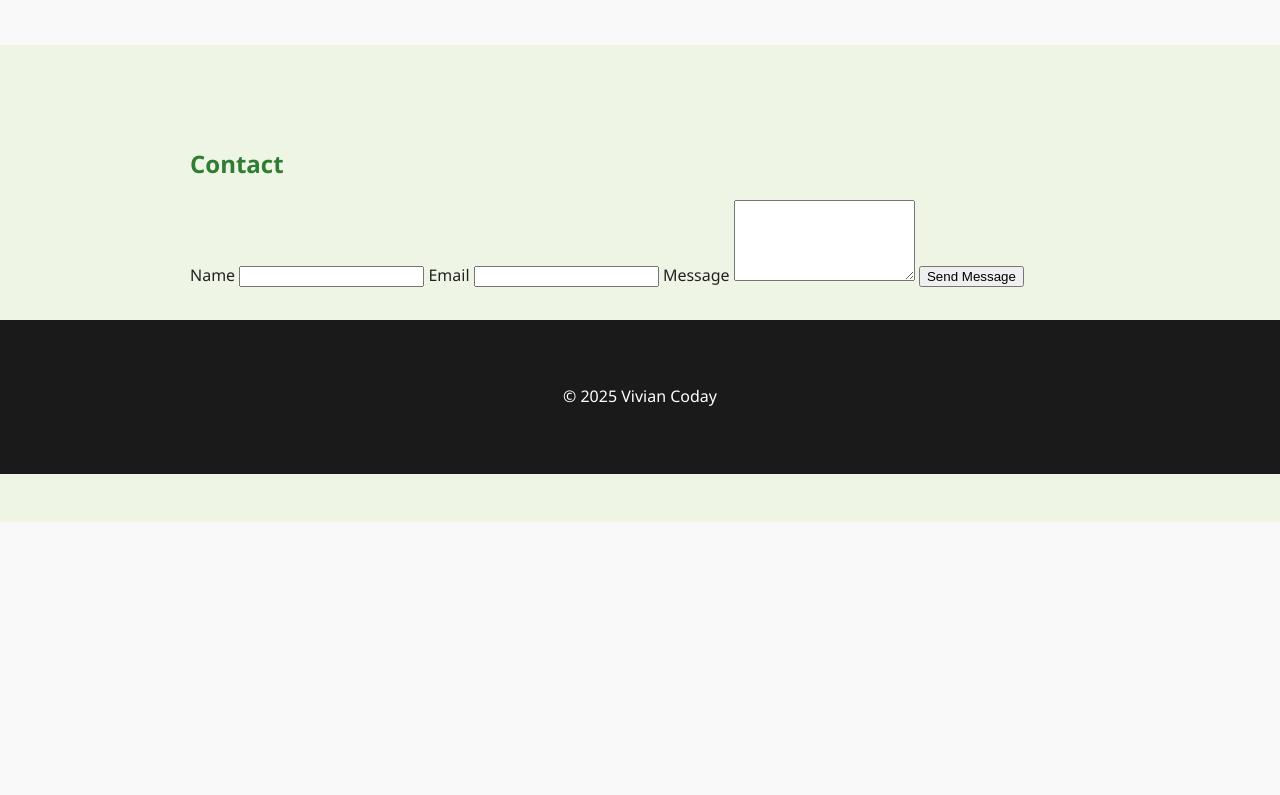
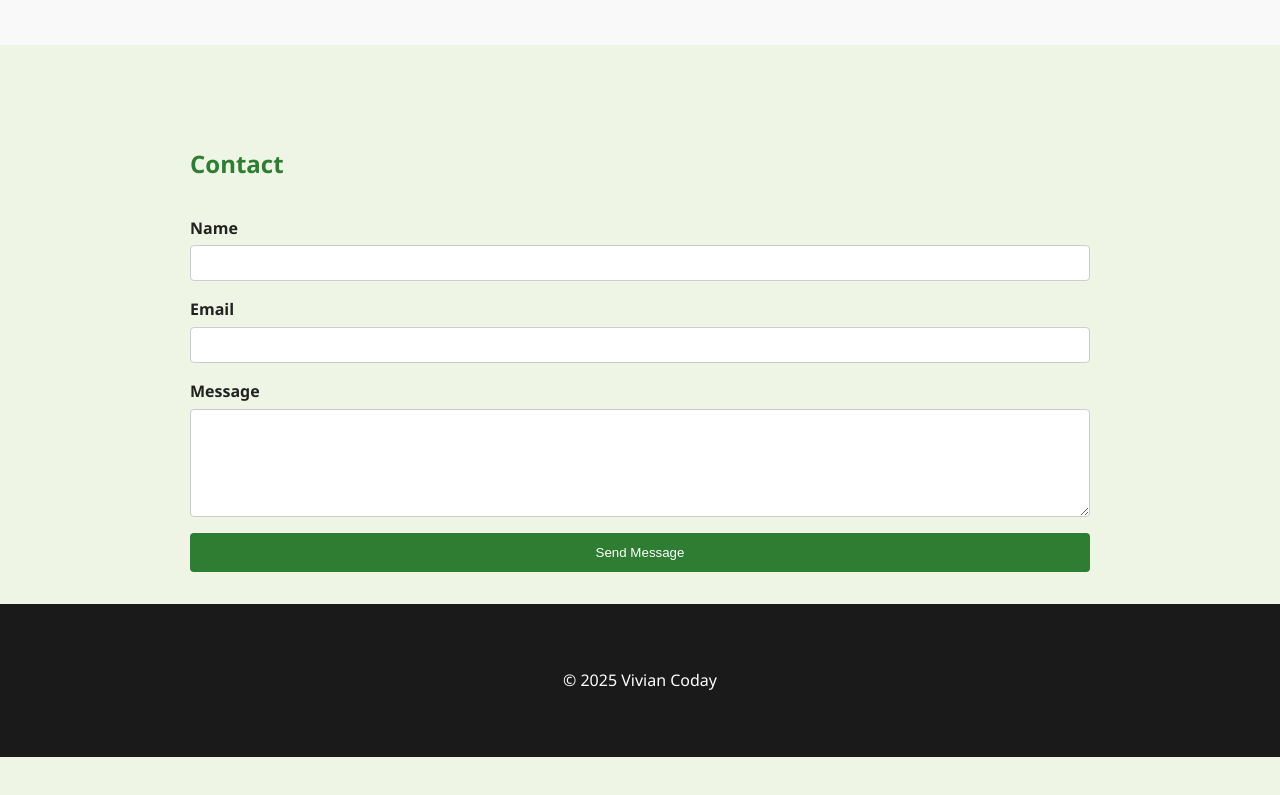
Before and after one commit to spanishowl/spanishowl.github.io, a plain HTML site: page index.html in a window 1280 px wide. Shown: the part 1682-2477 px from the top of the page. Before the commit the page ends 2204 px from the top, so only its background shows below. Drawn offline with Linux system fonts and the light colour scheme.

Commit message:
Added Form elements

```diff
--- a/styles.css
+++ b/styles.css
@@ -95,3 +95,35 @@ footer {
   text-align: center;
   padding: 1rem 0;
 }
+
+form {
+  display: flex;
+  flex-direction: column;
+}
+
+form label {
+  margin-top: 1rem;
+  font-weight: bold;
+}
+
+form input, form textarea {
+  padding: 0.5rem;
+  margin-top: 0.25rem;
+  border: 1px solid #ccc;
+  border-radius: 4px;
+  font-family: inherit;
+}
+
+form button {
+  margin-top: 1rem;
+  padding: 0.75rem;
+  background: var(--green);
+  color: white;
+  border: none;
+  border-radius: 4px;
+  cursor: pointer;
+}
+
+form button:hover {
+  background: #256128;
+}
```
